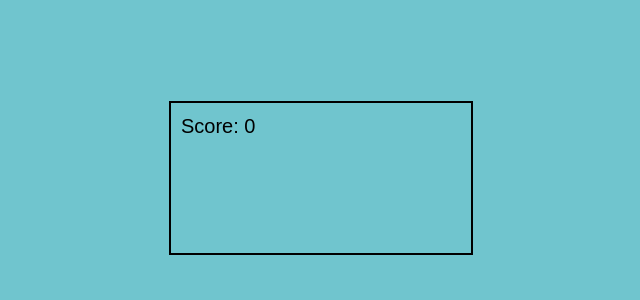
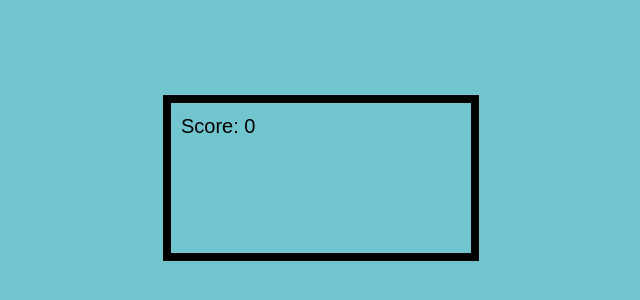
Before and after one commit to Carson-R-K/FirstGame-FlappyBird, a plain HTML site: page index.html in a window 1280 px wide. Shown: the part 222-522 px from the top of the page, without its empty margins (319-959 px from the left). Drawn offline with Linux system fonts and the light colour scheme.

Commit message:
Update style.css

```diff
--- a/style.css
+++ b/style.css
@@ -8,17 +8,21 @@ body {
 }
 
 canvas {
-  border: 2px solid #000;
+  border: 8px solid #000;
   background: #70c5ce;
 }
 
 html, body {
-  overflow: hidden; /* stops scrolling */
-  touch-action: none; /* disables default touch gestures */
+  margin: 0;
+  padding: 0;
+  overflow: hidden;      /* prevent scrolling */
+  touch-action: none;    /* disable default gestures */
+  background: #70c5ce;
 }
 
 canvas {
-  -webkit-user-select: none; /* Safari */
-  -ms-user-select: none;     /* IE/Edge */
-  user-select: none;         /* standard */
+  display: block;
+  margin: auto;
+  -webkit-user-select: none;
+  user-select: none;
 }
```
